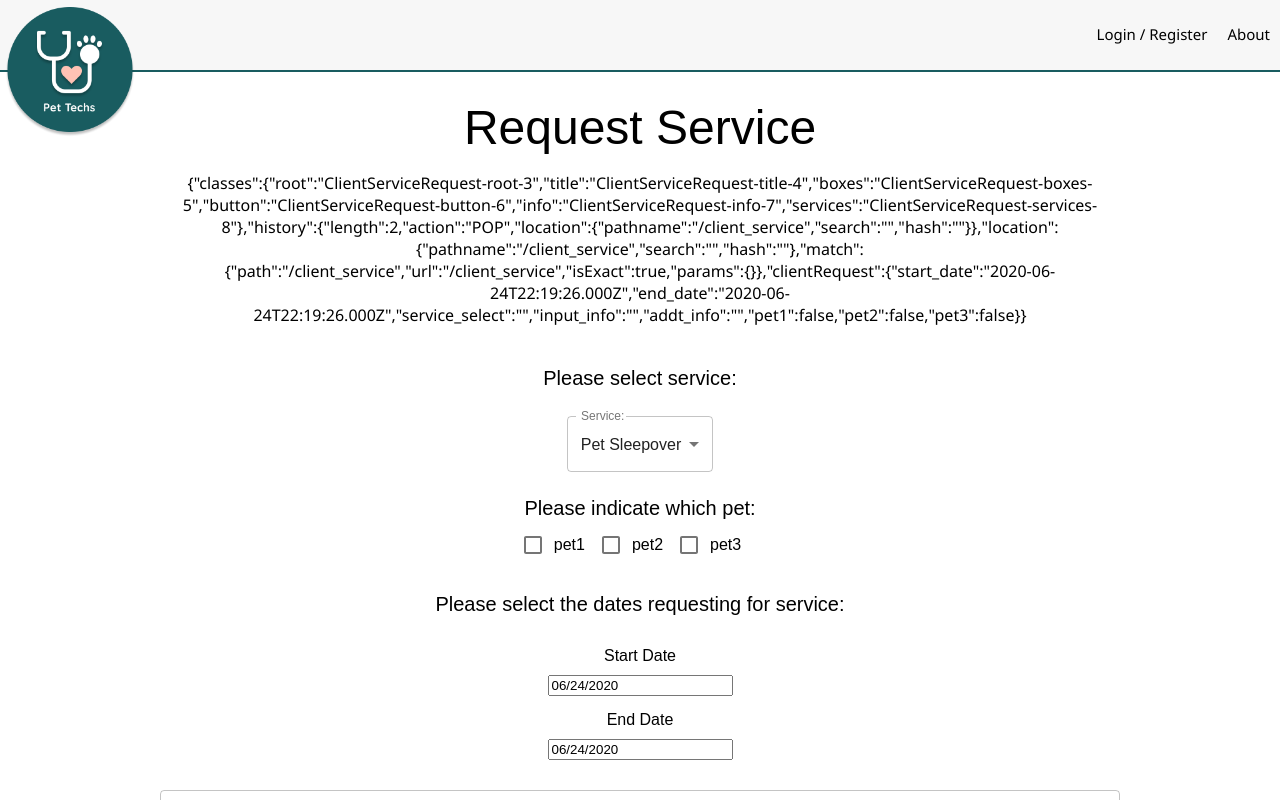
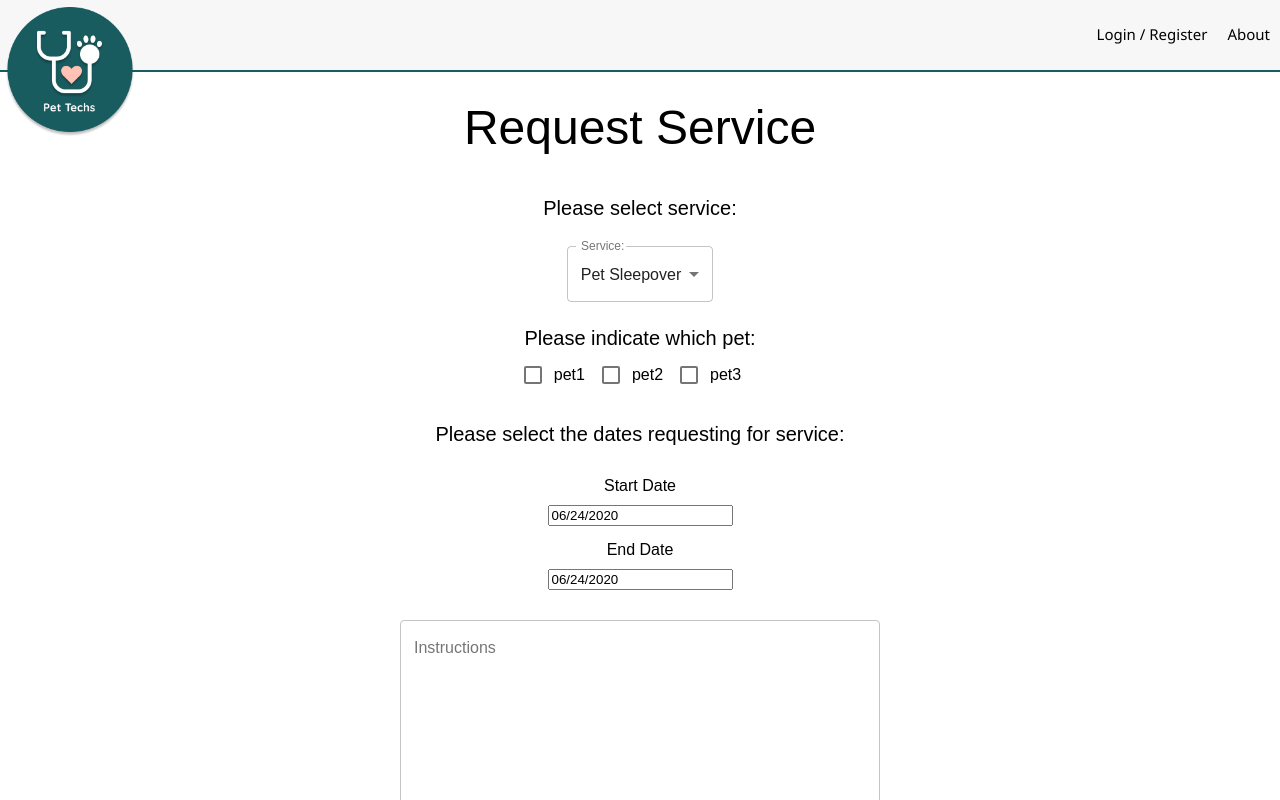
Before and after one commit to chinmayapulikallu/pet-techs, a React (Create React App) app: page /#/client_service in a window 1280 px wide. Shown: the top 800 px of the page. Built offline with nearby package versions, Linux system fonts and the light colour scheme; no server answers.

Commit message:
figuring out id situation line 55 clientServiceRequest

```diff
--- a/src/components/ClientServiceRequest/ClientServiceRequest.jsx
+++ b/src/components/ClientServiceRequest/ClientServiceRequest.jsx
@@ -112,7 +112,7 @@ class ClientServiceRequest extends Component {
                         <FormControl>
                             <Typography className={classes.title} variant="h3">Request Service</Typography>
                                 <div>
-                                    <p>{JSON.stringify(this.props)}</p>
+                                    <p>{JSON.stringify()}</p>
                                 </div>
                             <div>
                                 <Typography className={classes.services} variant="h6">Please select service:</Typography>
```
